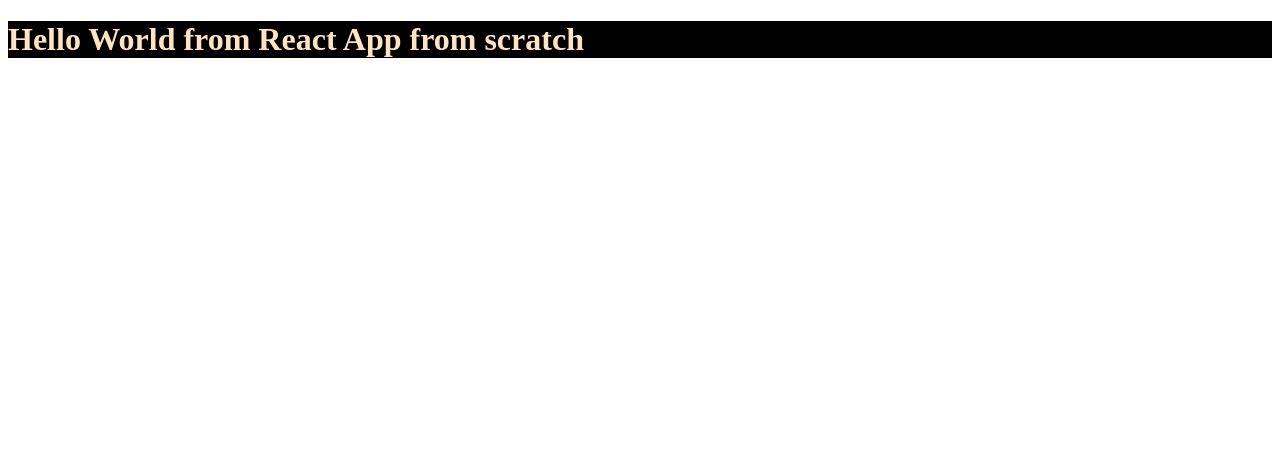
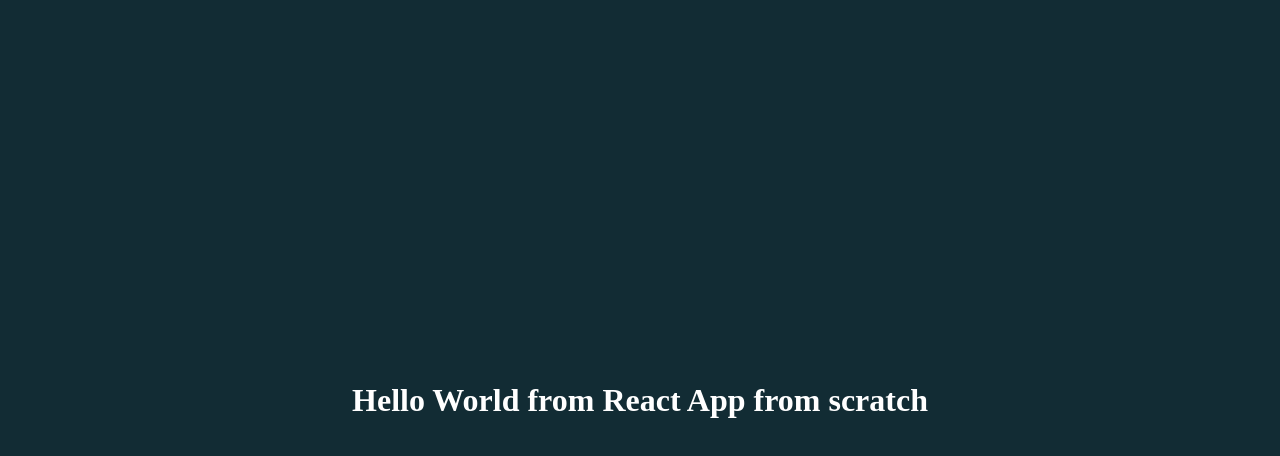
Before and after one commit to abhishekgangwar90/react-with-express-from-scratch, a React app: page / in a window 1280 px wide. Built offline with nearby package versions, Linux system fonts and the light colour scheme.

Commit message:
feat: some basic css changes

```diff
--- a/src/index.scss
+++ b/src/index.scss
@@ -1,4 +1,21 @@
+*,
+::after,
+::before {
+  margin: 0;
+  padding: 0;
+  box-sizing: border-box;
+}
+
+#root {
+  height: 100vh;
+}
+
 .app {
-  background-color: black;
-  color: bisque;
+  height: 100%;
+  background-color: #122c34;
+  color: #fff;
+  display: flex;
+  flex-direction: column;
+  justify-content: center;
+  align-items: center;
 }
```
